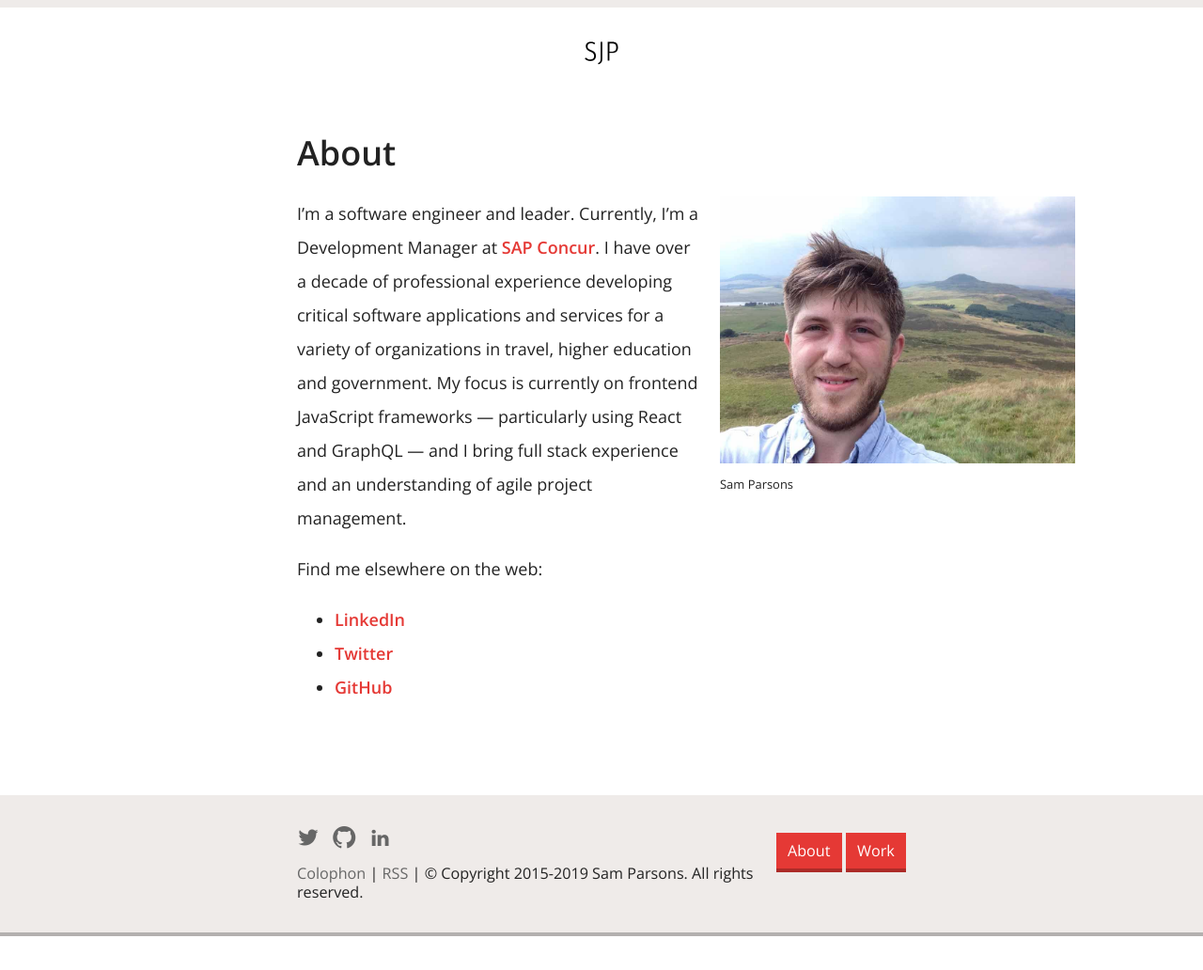
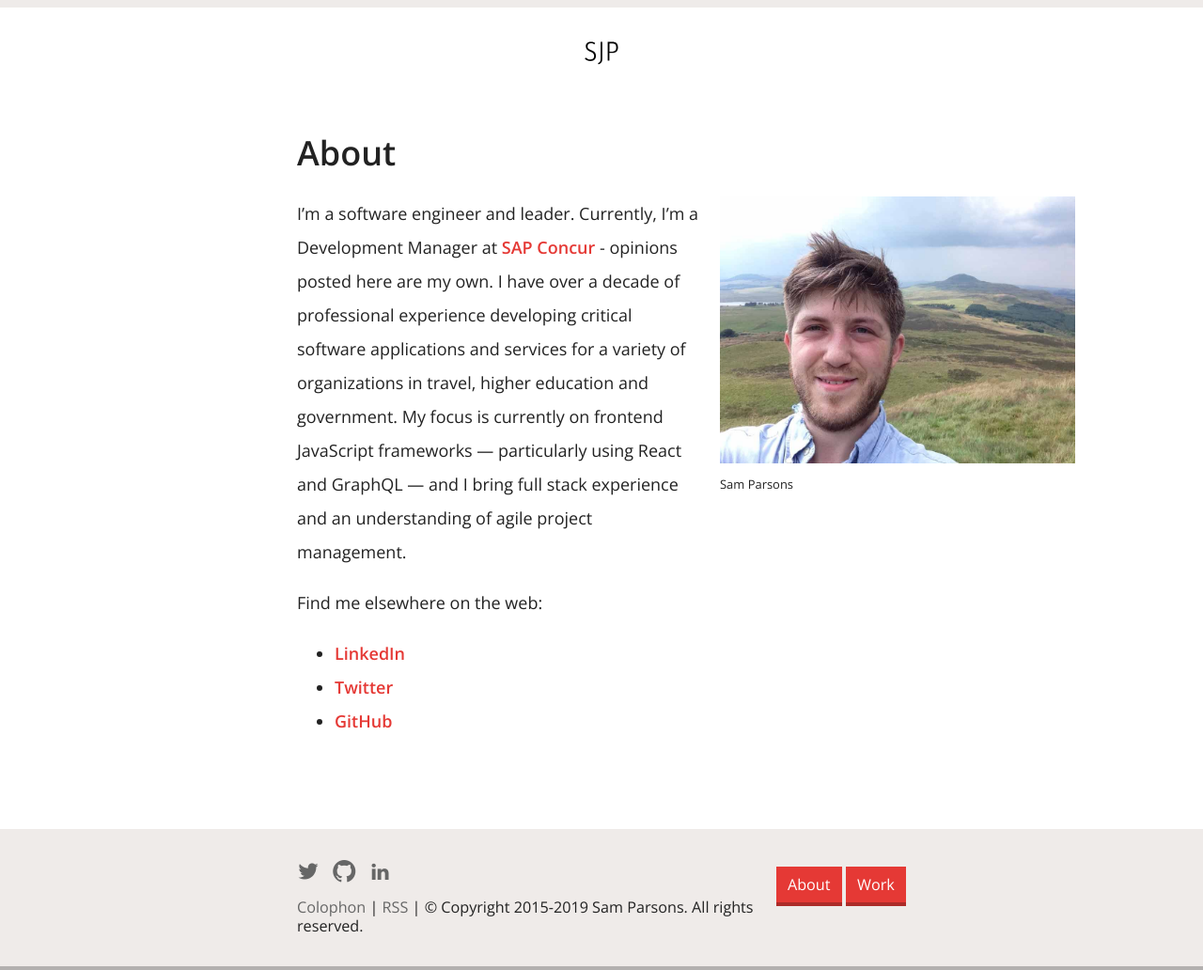
Before and after one commit to sjparsons/sjparsons.com, a Jekyll site: the page built from about.md, in a window 1280 px wide. Shown: the whole page at 94% size. Built offline with Jekyll 4.4.1, drawn with Linux system fonts in a browser that asks for light colours; before the commit the page ends 996 px from its top, so only the background shows below that.

Commit message:
tweak on about

```diff
--- a/about.md
+++ b/about.md
@@ -12,7 +12,7 @@
     </figure>
 </aside>
 
-I'm a software engineer and leader. Currently, I'm a Development Manager at [SAP Concur](https://www.concur.com). I have over a decade of professional experience developing critical software applications and services for a variety of organizations in travel, higher education and government. My focus is currently on frontend JavaScript frameworks &mdash; particularly using React and GraphQL &mdash; and I bring full stack experience and an understanding of agile project management.
+I'm a software engineer and leader. Currently, I'm a Development Manager at [SAP Concur](https://www.concur.com) - opinions posted here are my own. I have over a decade of professional experience developing critical software applications and services for a variety of organizations in travel, higher education and government. My focus is currently on frontend JavaScript frameworks &mdash; particularly using React and GraphQL &mdash; and I bring full stack experience and an understanding of agile project management.
 
 Find me elsewhere on the web:
  - [LinkedIn](https://www.linkedin.com/in/sjparsons/)
```
